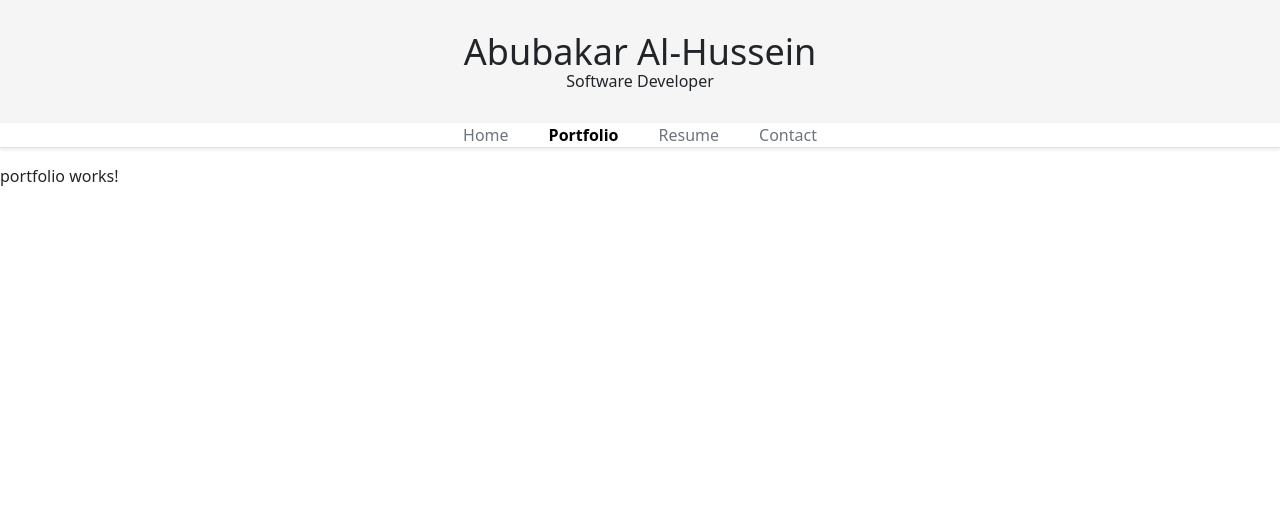
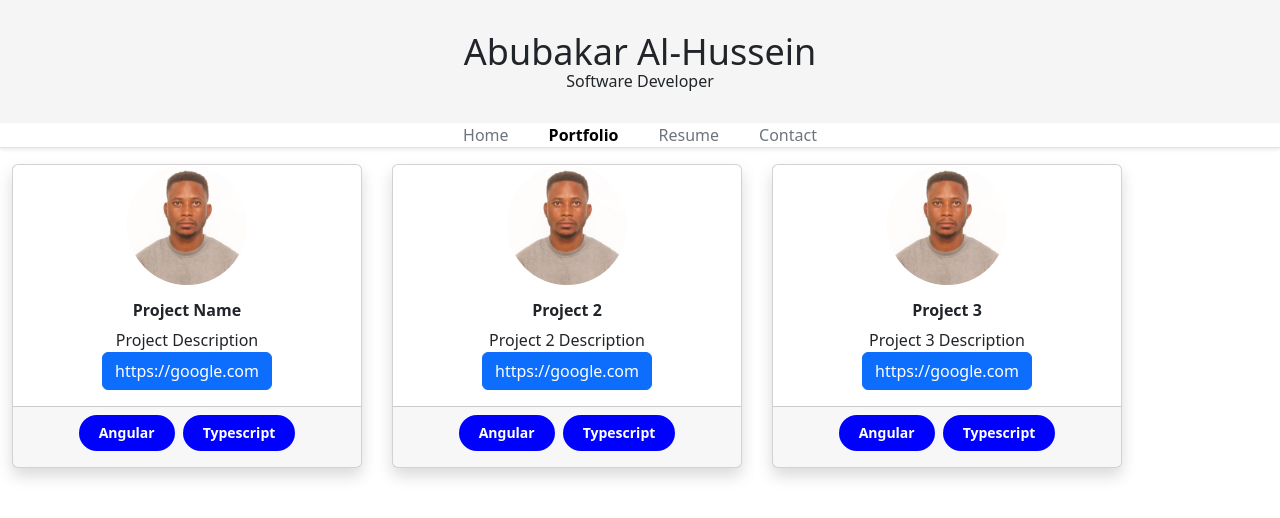
Before and after one commit to al-husayn/ng-portfolio, an Angular app: page /portfolio in a window 1280 px wide. Shown: the top 518 px of the page. Built offline with nearby package versions, Linux system fonts and the light colour scheme.

Commit message:
project card added

```diff
--- a/src/app/app.module.ts
+++ b/src/app/app.module.ts
@@ -10,6 +10,7 @@ import { HomeComponent } from './home/home.component';
 import { PortfolioComponent } from './portfolio/portfolio.component';
 import { ResumeComponent } from './resume/resume.component';
 import { ContactComponent } from './contact/contact.component';
+import { ProjectCardComponent } from './project-card/project-card.component';
 
 @NgModule({
   declarations: [
@@ -20,6 +21,7 @@ import { ContactComponent } from './contact/contact.component';
     PortfolioComponent,
     ResumeComponent,
     ContactComponent,
+    ProjectCardComponent,
   ],
   imports: [
     BrowserModule,
--- a/src/app/home/home.component.html
+++ b/src/app/home/home.component.html
@@ -1,26 +1,24 @@
-<div class="container">
+<div class="container"><div class="container">
+
   <div class="row">
     <!-- About -->
-    <div class="col-lg shadow border m-1 rounded-sm">
+    <div class="col-lg shadow border m-1 rounded-md">
       <div class="text-center">
         <h2 class="text-4xl underline">About Me</h2>
         <img
           src="../../assets/AL.JPG"
           width="256"
           height="256"
-          class="rounded-circle img-fluid"
+          class="rounded-circle img-fluid mx-auto"
           alt="Profile picture"
         />
-        <p class="text-wrap text">
-          Lorem ipsum, dolor sit amet consectetur adipisicing elit. Vel officiis
-          incidunt eos, iusto libero facilis rerum magni! At, autem
-          reprehenderit non minima, molestias fugiat ab asperiores consequatur
-          cupiditate adipisci eligendi.
+        <p class="text-wrap text p-10">
+          Hi! I'm AL, a software engineer with experience in web development
         </p>
       </div>
     </div>
     <!-- featured project -->
-    <div class="col-lg shadow border m-1">
+    <div class="col-lg shadow border m-1 rounded-md">
       <div class="text-center">
         <h2 class="text-4xl underline">Projects</h2>
       </div>
--- a/src/app/portfolio/portfolio.component.html
+++ b/src/app/portfolio/portfolio.component.html
@@ -1 +1,27 @@
-<p>portfolio works!</p>
+<div class="container">
+  <div class="row">
+    <div
+      class="col-lg-4 col-md-6 mb-4"
+      style="max-width: 380px; min-width: 380px"
+    >
+      <app-project-card
+        [projectName]="'Project Name'"
+        [projectDescription]="'Project Description'"
+        [projectLink]="'https://google.com'" [projectImage]="'projectImage'"
+      >
+      </app-project-card>
+    </div>
+    <div
+      class="col-lg-4 col-md-6 mb-4"
+      style="max-width: 380px; min-width: 380px"
+    >
+      <app-project-card [projectName]="'Project  2'" [projectDescription]="'Project 2 Description'" [projectLink]="'https://google.com'" > </app-project-card>
+    </div>
+    <div
+      class="col-lg-4 col-md-6 mb-4"
+      style="max-width: 380px; min-width: 380px"
+    >
+      <app-project-card [projectName]="'Project  3'" [projectDescription]="'Project 3 Description'" [projectLink]="'https://google.com'"> </app-project-card>
+    </div>
+  </div>
+</div>
--- /dev/null
+++ b/src/app/project-card/project-card.component.html
@@ -0,0 +1,20 @@
+<div class="card shadow text-center" style="max-width: 350px; min-width: 350px">
+  <img
+    src="../../assets/AL.JPG"
+    width="120"
+    height="120"
+    class="rounded-circle img-fluid mx-auto"
+    alt="Profile picture"
+  />
+  <div class="card-body">
+    <h5 class="card-title fw-bold">{{projectName}}</h5>
+    <p class="card-text">{{projectDescription}}</p>
+    <button class="btn btn-primary">{{projectLink}}</button>
+  </div>
+  <div class="card-footer">
+    <div class="d-flex flex-wrap justify-center">
+      <div class="tag me-2 mb-2">Angular</div>
+      <div class="tag me mb-2">Typescript</div>
+    </div>
+  </div>
+</div>
--- /dev/null
+++ b/src/app/project-card/project-card.component.ts
@@ -0,0 +1,14 @@
+import { Component, Input } from '@angular/core';
+
+@Component({
+  selector: 'app-project-card',
+  templateUrl: './project-card.component.html',
+  styleUrls: ['./project-card.component.css'],
+})
+export class ProjectCardComponent {
+  @Input() projectName: string = 'Sample Project';
+  @Input() projectDescription: string = 'sample project Description';
+  @Input() projectLink: string = 'https://google.com';
+  @Input() projectImage: string =
+    'https://source.unsplash.com/random/200x200?sig=incrementingIdentifier';
+}
--- a/src/styles.css
+++ b/src/styles.css
@@ -5,5 +5,17 @@
 
 
 .container{
-     max-width: 1040px;
+     max-width: 1280px;
 }
+
+.tag{
+     padding: 0 20px;
+     height: 36px;
+     width: fit-content;
+     line-height: 36px;
+     border-radius: 18px;
+     font-size: 14px;
+     font-weight: 600;
+     background-color: blue;
+     color: white;
+}
```
Also changed, not shown: src/app/project-card/project-card.component.css (added), 1 other file (tests, documents, lock files or other folders).
